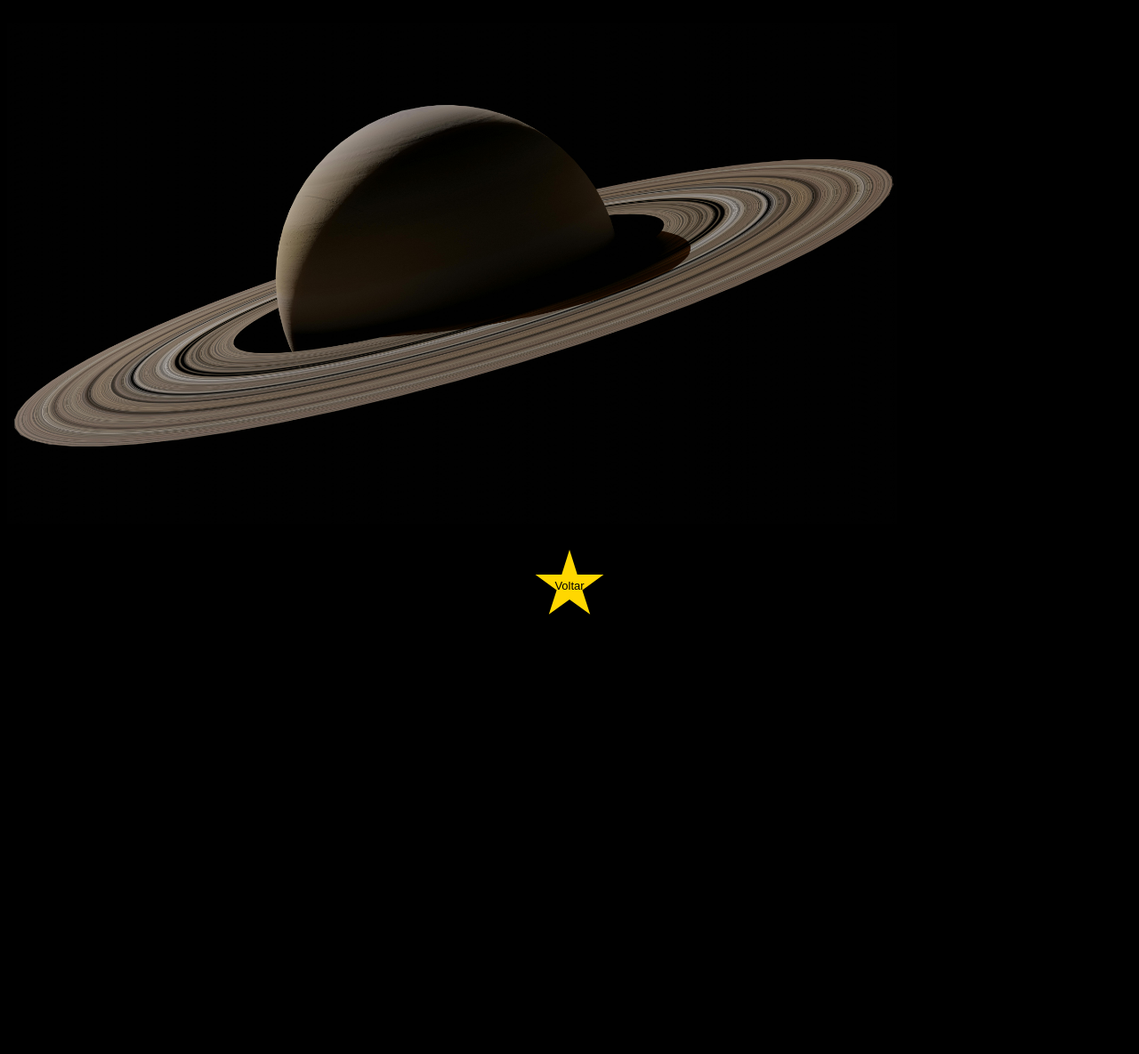
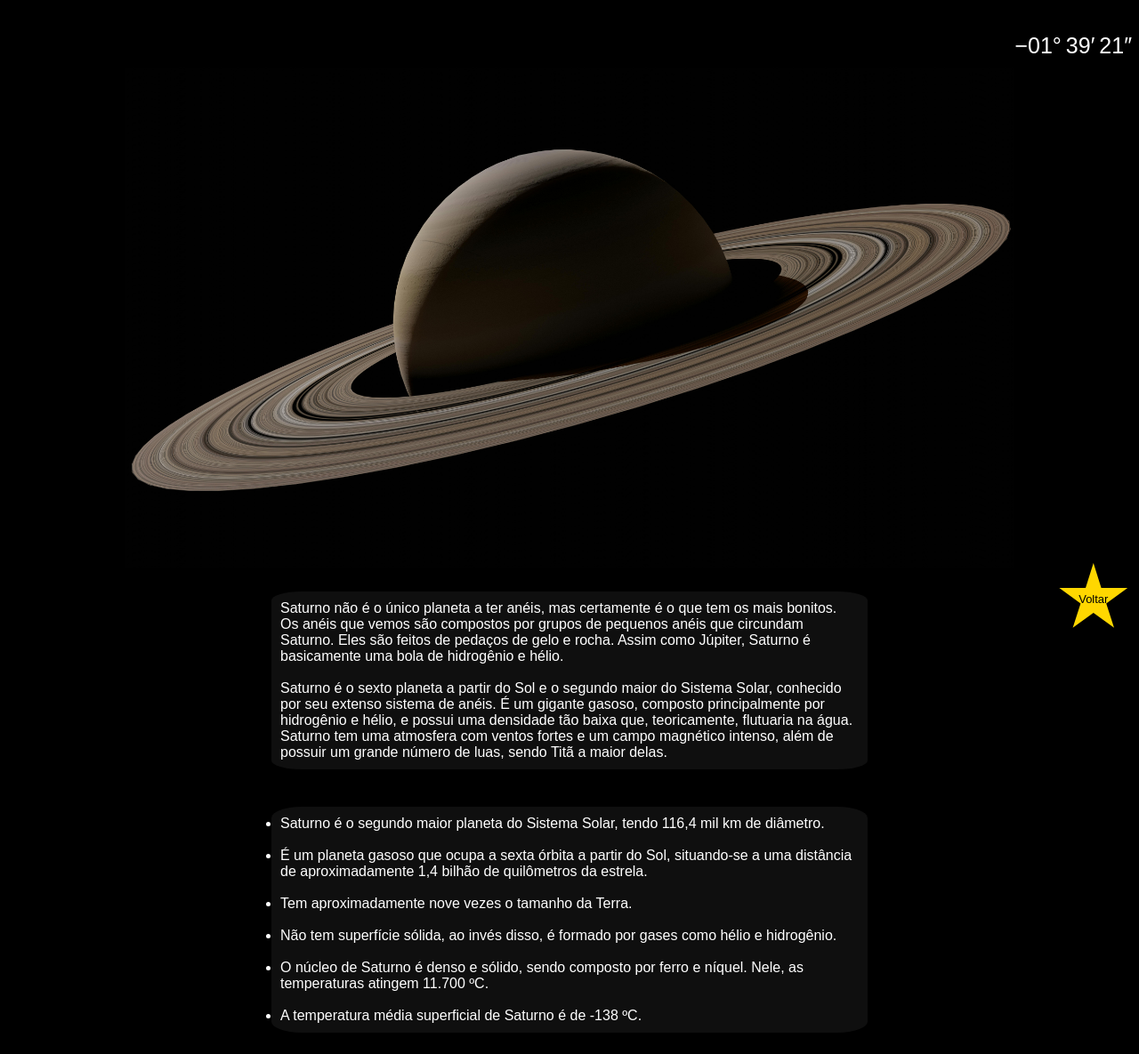
Before and after one commit to IsmaelMeller/Site_planetas, a plain HTML site: page saturno.html in a window 1280 px wide. Shown: the part 82-1267 px from the top of the page at 89% size. Before the commit the page ends 800 px from the top, so only its background shows below. Drawn offline with Linux system fonts and the light colour scheme.

Commit message:
semi_finalizacao_saturno

```diff
--- a/saturno.html
+++ b/saturno.html
@@ -9,9 +9,18 @@
 <body>
     <a href="index.html"><button class="botao">Voltar</button></a>
     <h1 class="saturno_titulo">Saturno</h1>
-    <div class="container">
+    <p class="coord">−01° 39′ 21″</p>
+    <div class="container_sat">
     <img src="img/saturnogrande.jpg" alt="Saturno" class="saturnoimg">
-    <p>Saturno não é o único planeta a ter anéis, mas certamente é o que tem os mais bonitos. Os anéis que vemos são compostos por grupos de pequenos anéis que circundam Saturno. Eles são feitos de pedaços de gelo e rocha. Assim como Júpiter, Saturno é basicamente uma bola de hidrogênio e hélio. </p>//
+    <p class="paragrafo_sat">Saturno não é o único planeta a ter anéis, mas certamente é o que tem os mais bonitos. Os anéis que vemos são compostos por grupos de pequenos anéis que circundam Saturno. Eles são feitos de pedaços de gelo e rocha. Assim como Júpiter, Saturno é basicamente uma bola de hidrogênio e hélio.<br><br>Saturno é o sexto planeta a partir do Sol e o segundo maior do Sistema Solar, conhecido por seu extenso sistema de anéis. É um gigante gasoso, composto principalmente por hidrogênio e hélio, e possui uma densidade tão baixa que, teoricamente, flutuaria na água. Saturno tem uma atmosfera com ventos fortes e um campo magnético intenso, além de possuir um grande número de luas, sendo Titã a maior delas.</p>
+<ul class="paragrafo_sat">
+        <li>Saturno é o segundo maior planeta do Sistema Solar, tendo 116,4 mil km de diâmetro.</li><br>
+        <li>É um planeta gasoso que ocupa a sexta órbita a partir do Sol, situando-se a uma distância de aproximadamente 1,4 bilhão de quilômetros da estrela.</li><br>
+        <li>Tem aproximadamente nove vezes o tamanho da Terra.</li><br>
+        <li>Não tem superfície sólida, ao invés disso, é formado por gases como hélio e hidrogênio.</li><br>
+        <li>O núcleo de Saturno é denso e sólido, sendo composto por ferro e níquel. Nele, as temperaturas atingem 11.700 ºC.</li><br>
+        <li>A temperatura média superficial de Saturno é de -138 ºC.</li>
+    </ul>
 </div>
 </body>
 </html>
--- a/style.css
+++ b/style.css
@@ -21,6 +21,12 @@ h2 {
 }
 
 h3 {
+
+    color: white;
+
+}
+
+p {
 
     color: white;
 
@@ -91,8 +97,8 @@ h3 {
     width: 80px;
     height: 80px;
     position: fixed;
-    bottom: 20px; /* distância do final da página */
-    left: 50%;
+    bottom: 5px; /* distância do final da página */
+    left: 96%;
     transform: translateX(-50%);
     padding: 10px 20px;
     background-color: gold;
@@ -131,3 +137,34 @@ h3 {
     height: auto;
 
  }
+
+ .container_sat {
+
+    margin: 0;
+    height: auto;
+    display: flex;
+    flex-direction: column;
+    gap: 10px;
+    justify-content: center;
+    align-items: center;
+}
+
+.paragrafo_sat {
+
+    color: white;
+    width: 650px;
+    background-color:rgba(62, 61, 61, 0.251);
+    padding: 10px;
+    border-radius: 5%;
+
+}
+
+.coord {
+
+    font-size: 25px;
+    margin: 0;
+    height: 50px;
+    display: flex;
+    justify-content: right;
+    align-items: center;
+}
```
